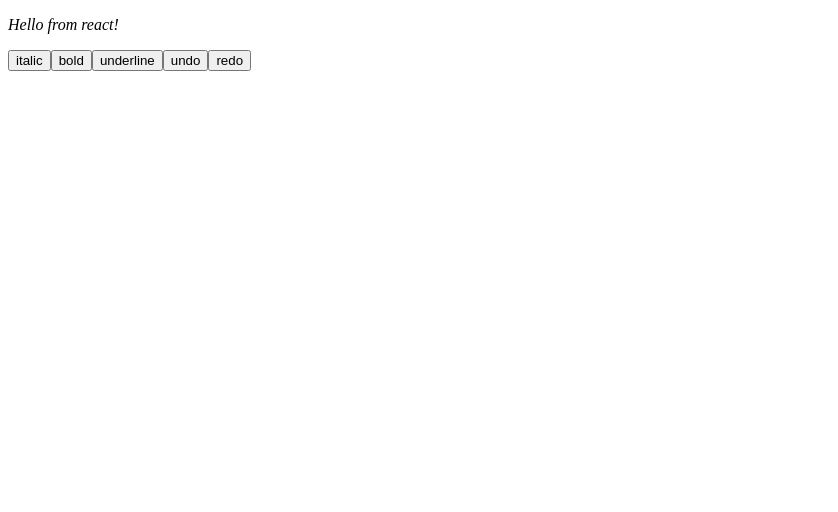
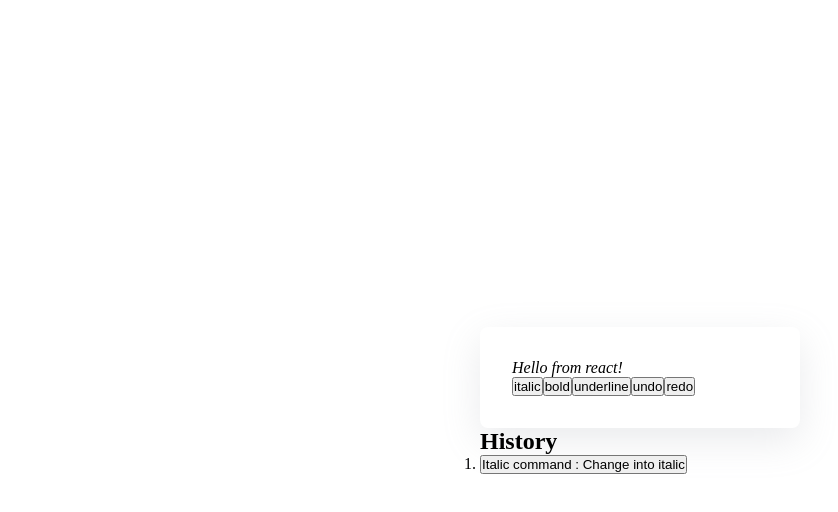
Before and after one commit to mustafamilyas/command-pattern-undo-redo, a React (Create React App) app: page / in a window 1280 px wide. Both pictures are taken after a click on the button "italic". Shown: the top 512 px of the page, without its empty margins (0-838 px from the left). Built offline with nearby package versions, Linux system fonts and the light colour scheme.

Commit message:
add history panel

```diff
--- a/src/App.module.css
+++ b/src/App.module.css
@@ -1,38 +1,10 @@
-.App {
-  text-align: center;
+.container {
+  width: 95vw;
+  max-width: 20rem;
 }
 
-.App-logo {
-  height: 40vmin;
-  pointer-events: none;
+.editor {
+  padding: 2rem;
+  border-radius: 0.5rem;
+  box-shadow: rgba(149, 157, 165, 0.2) 0 0.8rem 2.4rem;
 }
-
-@media (prefers-reduced-motion: no-preference) {
-  .App-logo {
-    animation: App-logo-spin infinite 20s linear;
-  }
-}
-
-.App-header {
-  background-color: #282c34;
-  min-height: 100vh;
-  display: flex;
-  flex-direction: column;
-  align-items: center;
-  justify-content: center;
-  font-size: calc(10px + 2vmin);
-  color: white;
-}
-
-.App-link {
-  color: #61dafb;
-}
-
-@keyframes App-logo-spin {
-  from {
-    transform: rotate(0deg);
-  }
-  to {
-    transform: rotate(360deg);
-  }
-}
--- a/src/App.tsx
+++ b/src/App.tsx
@@ -1,4 +1,4 @@
-import { CSSProperties, useState } from "react";
+import { CSSProperties, useMemo, useState } from "react";
 import {
   BoldCommand,
   Command,
@@ -6,7 +6,7 @@ import {
   ItalicCommand,
   UnderlineCommand,
 } from "./command";
-import styles from "./App.module.css";
+import appStyles from "./App.module.css";
 
 function useHistoryManager<T>() {
   const [forwardHistory, setForwardHistory] = useState<Command<T>[]>([]);
@@ -32,19 +32,51 @@ function useHistoryManager<T>() {
     setBackHistory((prev) => prev.slice(0, -1));
     setForwardHistory((prev) => [...prev, topUndoCommand]);
   };
+
+  const undoUntil = async (index: number) => {
+    while (backHistory.length > index) {
+      await undo();
+    }
+  };
+
+  const redoUntil = async (index: number) => {
+    while (forwardHistory.length > index) {
+      await redo();
+    }
+  };
+
+  const histories = useMemo(() => {
+    const formattedBackHistory = backHistory.map((command, index) => ({
+      type: "undo",
+      command,
+      message: command.getInfo(),
+      onCall: () => undoUntil(index),
+    }));
+    const formattedForwardHistory = [...forwardHistory]
+      .reverse()
+      .map((command, index) => ({
+        type: "redo",
+        command,
+        message: command.getInfo(),
+        onCall: () => redoUntil(index),
+      }));
+    return [...formattedBackHistory, ...formattedForwardHistory];
+    // eslint-disable-next-line react-hooks/exhaustive-deps
+  }, [backHistory.length, forwardHistory.length]);
+
   return {
-    forwardHistory,
-    backHistory,
     executeCommand,
     redo,
     undo,
+    histories,
   };
 }
 
 export default function App() {
   const [styles, setStyles] = useState<CSSProperties>({});
   const utils = { styles, setStyles };
-  const { executeCommand, redo, undo } = useHistoryManager<CommandUtils>();
+  const { executeCommand, redo, undo, histories } =
+    useHistoryManager<CommandUtils>();
 
   const setTextToItalic = async () => {
     const italicCommand = new ItalicCommand(utils);
@@ -62,7 +94,8 @@ export default function App() {
   };
 
   return (
-    <div className="App">
+    <div className={appStyles.container}>
+      <div className={appStyles.editor}>
         <p style={styles}>Hello from react!</p>
         <button onClick={setTextToItalic}>italic</button>
         <button onClick={setTextToBold}>bold</button>
@@ -70,5 +103,16 @@ export default function App() {
         <button onClick={undo}>undo</button>
         <button onClick={redo}>redo</button>
       </div>
+      <div className={appStyles.history}>
+        <h2>History</h2>
+        <ol>
+          {histories.map((history, index) => (
+            <li key={index + history.type + history.message}>
+              <button onClick={history.onCall}>{history.message}</button>
+            </li>
+          ))}
+        </ol>
+      </div>
+    </div>
   );
 }
--- /dev/null
+++ b/src/index.css
@@ -0,0 +1,14 @@
+*,
+*::before,
+*::after {
+  box-sizing: border-box;
+  margin: 0;
+  padding: 0;
+}
+
+body {
+  display: grid;
+  place-content: center;
+  height: 100vh;
+  width: 100vw;
+}
--- a/src/index.tsx
+++ b/src/index.tsx
@@ -2,6 +2,7 @@ import React from "react";
 import ReactDOM from "react-dom/client";
 import App from "./App";
 import reportWebVitals from "./reportWebVitals";
+import "./index.css";
 
 const root = ReactDOM.createRoot(
   document.getElementById("root") as HTMLElement
```
Lines whose indentation alone changed are shown as unchanged.
